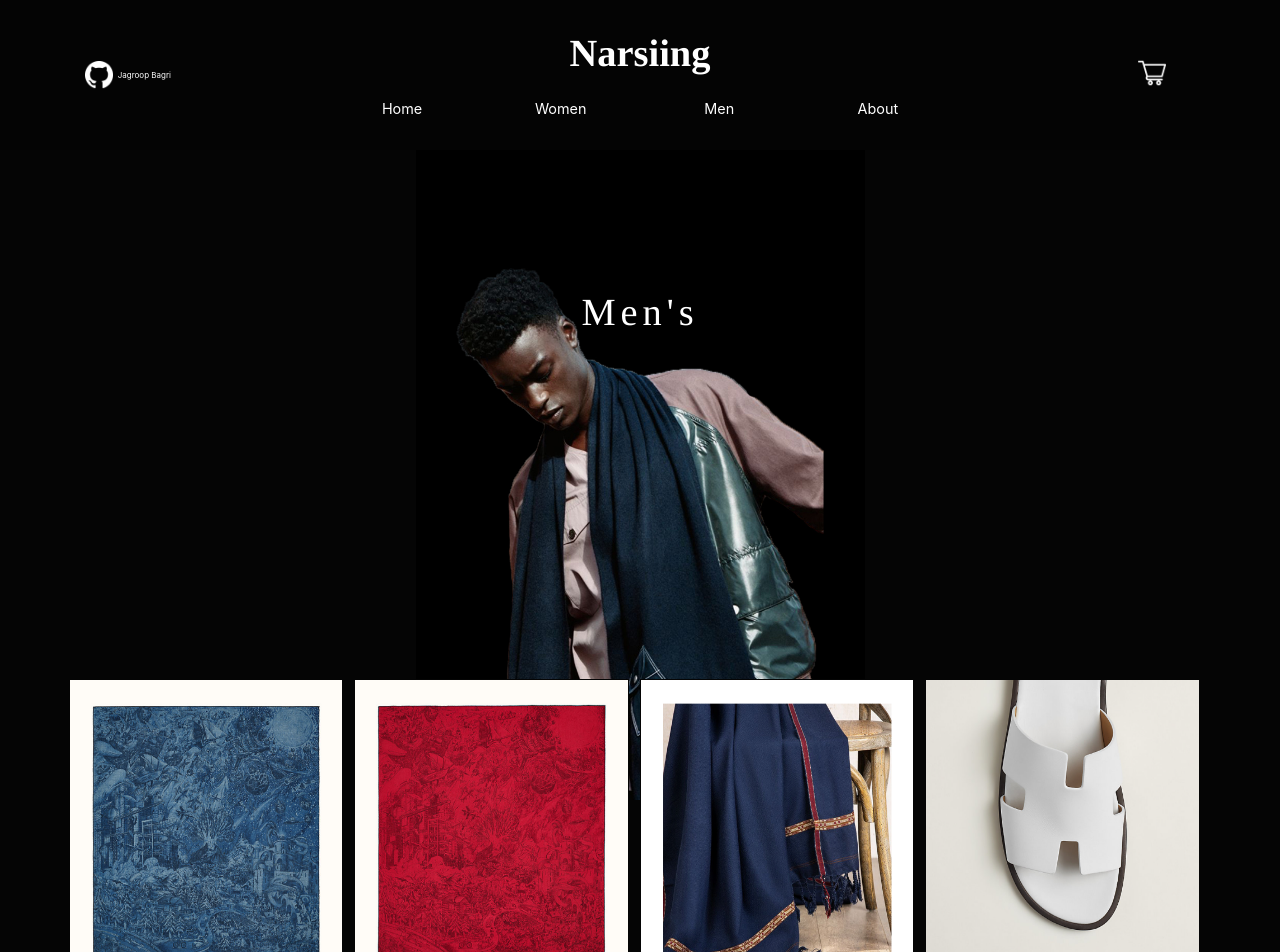
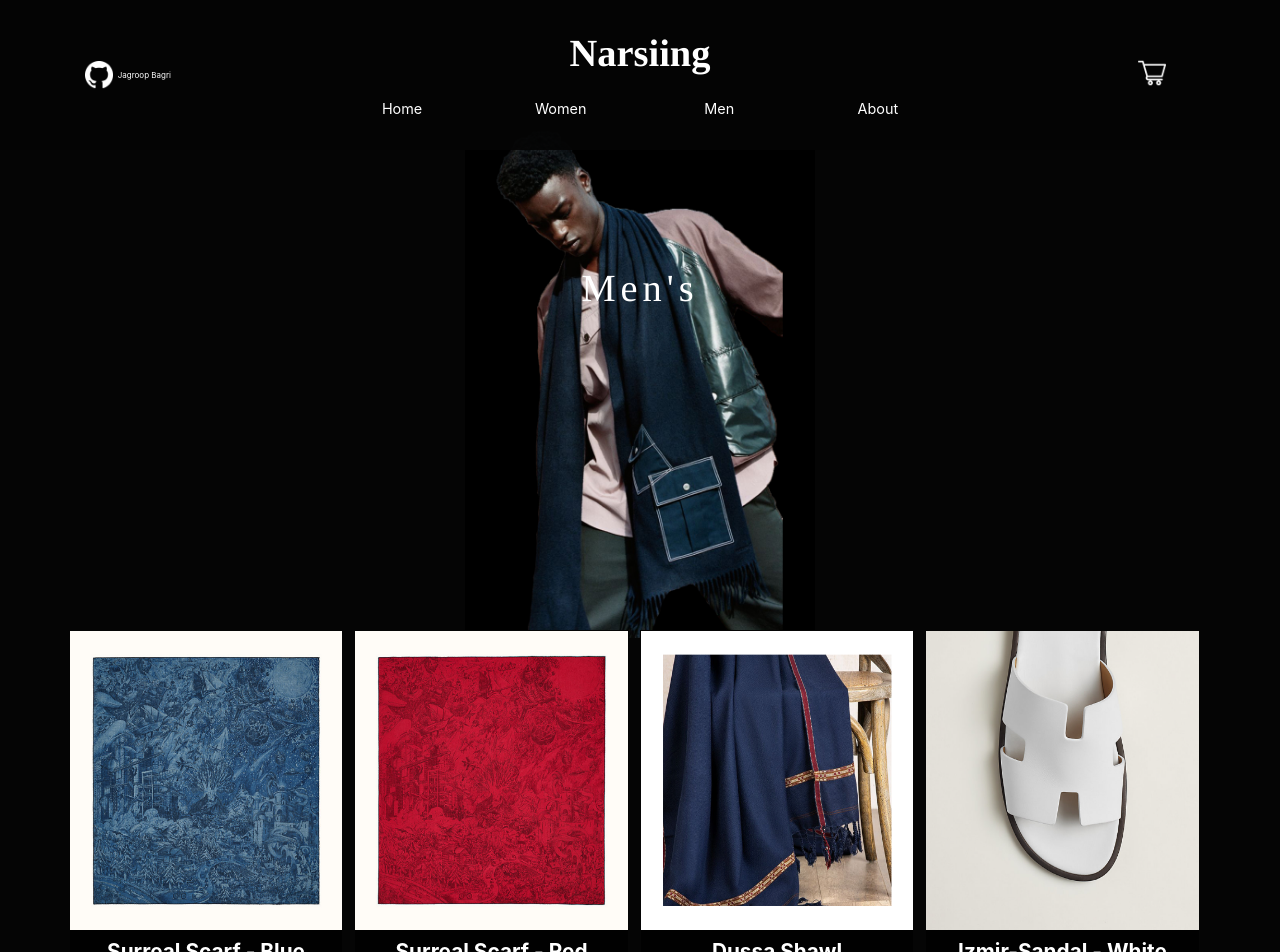
Before and after one commit to JagroopBagri/clothing-store, a React (Create React App) app: page /men in a window 1280 px wide. Shown: the top 952 px of the page. Built offline with nearby package versions, Linux system fonts and the light colour scheme.

Commit message:
fixed header so that its sticky, updated CSS and JS

```diff
--- a/src/index.css
+++ b/src/index.css
@@ -4,13 +4,10 @@
   padding: 0;
   box-sizing: border-box;
 }
-html {
-  width: 100%;
-  height: 100%;
-}
+
 body {
+  position: relative;
   background-color: rgb(5, 5, 5);
-  height: 100%;
   width: 100%;
   font-family: -apple-system, BlinkMacSystemFont, 'Segoe UI', 'Roboto', 'Oxygen',
     'Ubuntu', 'Cantarell', 'Fira Sans', 'Droid Sans', 'Helvetica Neue',
@@ -20,17 +17,17 @@ body {
 }
 
 #root {
-  height: 100%;
+  position: absolute;
   width: 100%;
 }
 .App {
-  height: 100%;
   width: 100%;
   display: flex;
   flex-direction: column;
 }
 .Home--Page {
-  height: 100%;
+  position: relative;
+  min-height: 100vh;
   width: 100%;
   display: flex;
   flex-direction: column;
@@ -49,6 +46,7 @@ body {
   min-height: 150px;
   max-height: 150px;
   transition: all 0.4s ease-in-out;
+  z-index: 100;
 }
 .header:hover {
   background-color: rgba(5, 5, 5, 0.9);
@@ -164,6 +162,8 @@ h1 {
 
 /* Home Page */
 .season--container {
+  top: 150px;
+  position: absolute;
   display: flex;
   flex-direction: column;
   justify-content: center;
@@ -210,6 +210,7 @@ video {
 /* Womens Page */
 
 .women--page {
+  position: relative;
   display: flex;
   flex-direction: column;
   background-color: rgb(5, 5, 5);
@@ -218,17 +219,16 @@ video {
   background-repeat: no-repeat;
   background-position-x: center;
   background-position-y: 120px;
-  height: 100%;
+  min-height: 100vh;
   width: 100%;
   align-items: center;
 }
-.female--model {
-  height: 50%;
+
+.women--container {
+  position: relative;
+  top: 100px;
   width: 100%;
-}
-.women--container {
-  width: 100%;
-  height: 50%;
+  height: 75px;
   display: flex;
   justify-content: center;
   align-items: center;
@@ -242,26 +242,25 @@ video {
 /* Mens Page */
 
 .men--page {
+  position: relative;
   display: flex;
   flex-direction: column;
   background-color: rgb(5, 5, 5);
   background-image: url('./images/clothing/male/male-model.jpg');
-  background-size: contain;
+  background-size: 250px;
   background-repeat: no-repeat;
   background-position-x: center;
-  background-position-y: 120px;
-  height: 100%;
+  background-position-y: 50px;
+  min-height: 100vh;
   width: 100%;
   align-items: center;
 }
-.male--model {
-  height: 50%;
+
+.men--container {
+  position: relative;
+  top: 100px;
   width: 100%;
-}
-.men--container {
-  width: 100%;
-  height: 50%;
-  min-height: 150px;
+  height: 75px;
   display: flex;
   justify-content: center;
   align-items: center;
@@ -281,7 +280,7 @@ video {
   height: 100%;
   width: 100%;
   min-height: 100%;
-  min-height: 100%;
+  min-height: 100vh;
   align-items: center;
 }
 .about--container {
@@ -321,7 +320,7 @@ video {
   display: flex;
   flex-direction: column;
   background-color: rgb(5, 5, 5);
-  height: 100%;
+  min-height: 100vh;
   width: 100%;
   align-items: center;
   gap: 15px;
@@ -345,12 +344,12 @@ video {
   align-items: center;
   width: 85%;
   max-width: 650px;
-  height: 18%;
+  height: 160px;
   border-style: solid;
   padding: 1%;
 }
 .shopping--cart--container img {
-  height: 60%;
+  height: 100px;
   padding: 1px;
 }
 .shopping--cart--info {
@@ -380,7 +379,8 @@ video {
   width: 85%;
   max-width: 650px;
   border-style: solid;
-  padding: 1%;
+  padding: 2%;
+  margin-bottom: 50px;
 }
 .pricing--container {
   display: flex;
@@ -388,8 +388,36 @@ video {
   justify-content: space-between;
   width: 90%;
   height: 40px;
+  border-bottom-style: solid;
+  border-width: 1px;
+  border-color: white;
+}
+.total--container {
+  margin-top: 5px;
+  display: flex;
+  align-items: center;
+  justify-content: space-between;
+  width: 90%;
+  height: 40px;
+  font-weight: bold;
+  font-size: 1.2rem;
+}
+.place--order {
+  margin-top: 10px;
+  margin-bottom: 5px;
+  display: flex;
+  align-items: center;
+  justify-content: center;
+  width: 90%;
+  height: 40px;
+  font-weight: bold;
+  font-size: 1.2rem;
+  color: black;
   border-style: solid;
-  border-color: wheat;
+  border-color: rgb(132, 205, 110);
+  border-radius: 10px;
+  background-color: rgb(132, 205, 110);
+  cursor: pointer;
 }
 .price {
   display: flex;
@@ -399,6 +427,7 @@ video {
   border-color: white;
   width: 50%;
 }
+
 /* items component */
 .item--preview--container {
   padding: 5px;
@@ -490,6 +519,14 @@ input {
   max-width: 100%;
 }
 @media only screen and (min-width: 650px) {
+  .women--page {
+    background-size: 650px;
+    background-position-y: -1px;
+  }
+  .men--page {
+    background-size: 350px;
+    background-position-y: 15px;
+  }
   .header {
     height: 30%;
   }
@@ -543,19 +580,11 @@ input {
     background-image: none;
     background-size: auto;
   }
-  .female--model {
-    height: 80%;
-    width: 100%;
-  }
-  .male--model {
-    height: 80%;
-    width: 100%;
-  }
+
   .item--preview--container {
-    display: flex;
-    flex-wrap: wrap;
+    margin-top: 200px;
     width: 700px;
-    height: 45%;
+    min-height: 200px;
     top: 90px;
   }
   .item--preview {
@@ -573,10 +602,10 @@ input {
     line-height: 40px;
   }
   .shopping--cart--container {
-    height: 25%;
+    height: 250px;
   }
   .shopping--cart--container img {
-    height: 85%;
+    height: 190px;
   }
   .shopping--cart--info {
     height: 85%;
@@ -585,7 +614,7 @@ input {
 @media only screen and (min-width: 1200px) {
   .item--preview--container {
     width: 90%;
-    height: 50%;
+    min-height: 250px;
     top: 200px;
   }
   .item--preview {
@@ -606,7 +635,7 @@ input {
 @media only screen and (min-width: 2000px) {
   .item--preview--container {
     width: 70%;
-    height: 50%;
+    min-height: 300px;
     top: 200px;
   }
   .item--preview {
@@ -617,7 +646,7 @@ input {
 @media only screen and (min-width: 2800px) {
   .item--preview--container {
     width: 55%;
-    height: 50%;
+    min-height: 400px;
     top: 200px;
   }
   .item--preview {
--- a/src/pages/ShoppingCart.js
+++ b/src/pages/ShoppingCart.js
@@ -38,7 +38,7 @@ function ShoppingCart(props) {
                 .replace(/\B(?=(\d{3})+(?!\d))/g, ',')}
             </p>
           </div>
-          <div className="pricing--container">
+          <div className="total--container">
             <p className="total">TOTAL</p>
             <p className="total--price">
               $
@@ -48,6 +48,7 @@ function ShoppingCart(props) {
                 .replace(/\B(?=(\d{3})+(?!\d))/g, ',')}
             </p>
           </div>
+          <button className="place--order">Place Order</button>
         </div>
       );
     }
```
